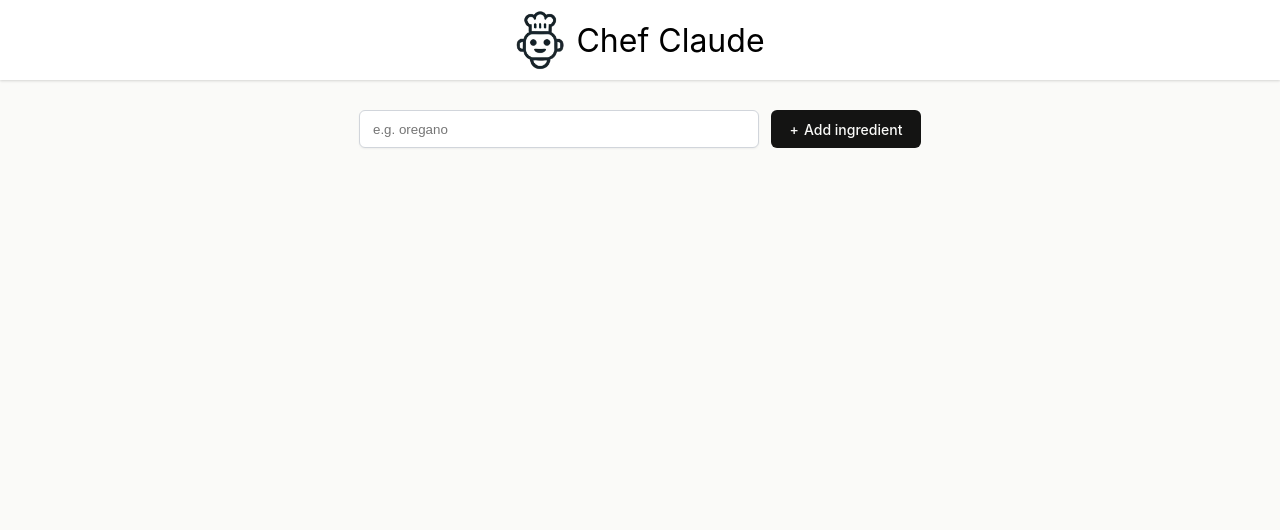
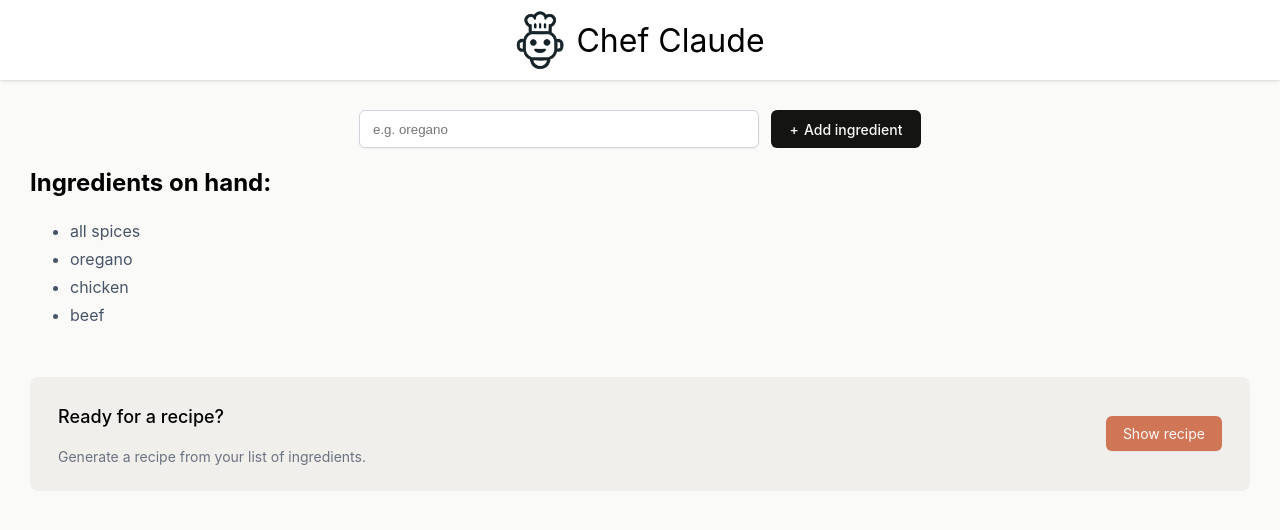
Before and after one commit to aksbrar/react-state-01, a React (Vite) app: page / in a window 1280 px wide. Shown: the top 530 px of the page. Built offline with nearby package versions, Linux system fonts and the light colour scheme.

Commit message:
predefined inputs

```diff
--- a/src/comp/Section.jsx
+++ b/src/comp/Section.jsx
@@ -3,7 +3,7 @@ import { useState } from "react"
 export default function Section(){
 
   // incredients list
-  let [ingredientsList, setIngredientsList] = useState([])
+  let [ingredientsList, setIngredientsList] = useState(["all spices", "oregano", "chicken", "beef"])
   let [isShown, setisShown] = useState(false)
   let ingredientsListHtml = ingredientsList.map((item)=> {return <li key={item}>{item}</li>})
 
```
